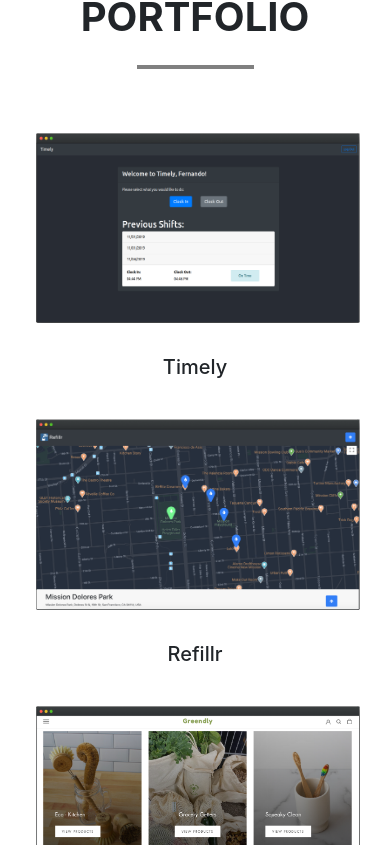
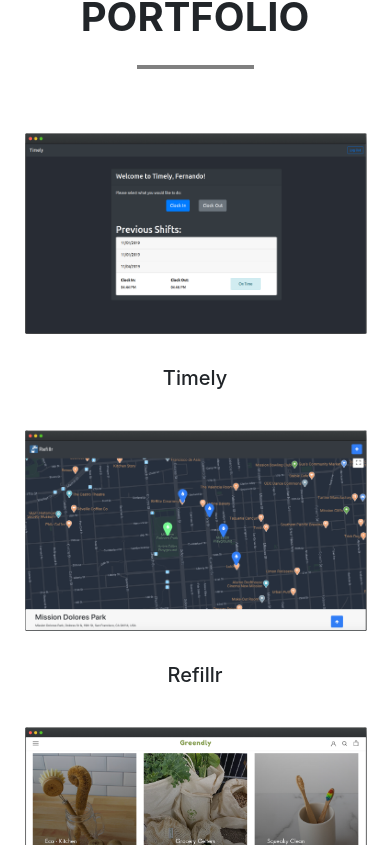
Before and after one commit to danielfmiranda/react-portfolio, a React (Create React App) app: page / in a window 390 px wide. Shown: the part 939-1784 px from the top of the page. Built offline with nearby package versions, Linux system fonts and the light colour scheme.

Commit message:
pushing now and working on refillr

```diff
--- a/src/Css/PortfolioSection.css
+++ b/src/Css/PortfolioSection.css
@@ -75,8 +75,8 @@
         border-radius: 1%;
         margin-top: 2rem;
         margin-bottom:2rem;
-        width: 90%;
-        left: -3%;
+        width: 95%;
+        left: -6%;
     }
 
 
```
